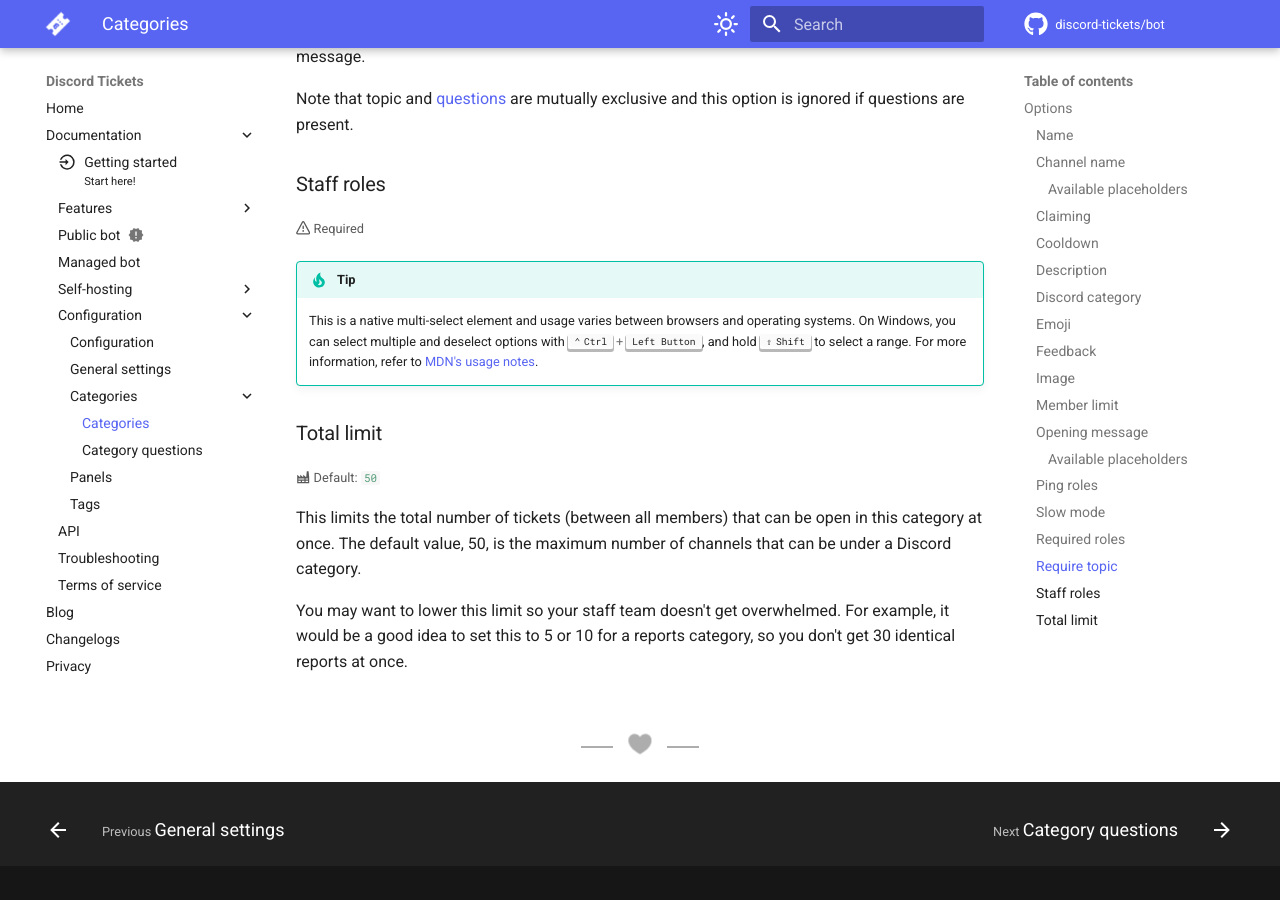
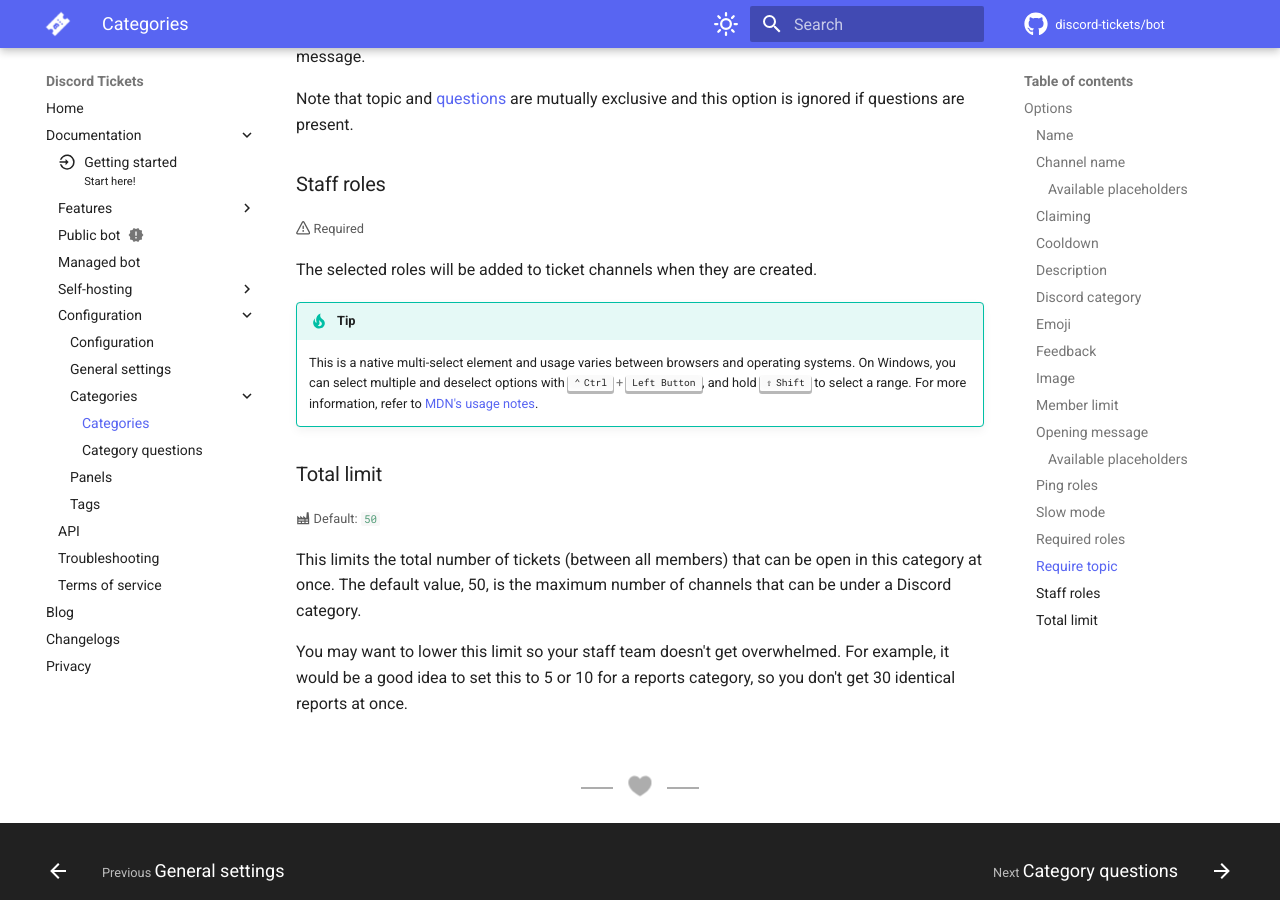
Before and after one commit to discord-tickets/docs, an MkDocs documentation site: the page built from docs/configuration/categories/index.md, in a window 1280 px wide and 900 px high, scrolled down 3747 px. Built offline with MkDocs 1.6.1 and Material for MkDocs 9.7.7, drawn with Linux system fonts in a browser that asks for light colours; emoji names are drawn with the system emoji font; comment, search, counter and statistics services are not loaded; some of the changed lines change nothing that is shown.

Commit message:
Fix things

```diff
--- a/docs/configuration/categories/index.md
+++ b/docs/configuration/categories/index.md
@@ -170,6 +170,8 @@ Note that topic and [questions](./questions.md) are mutually exclusive and this
 :octicons-alert-16: Required
 </small>
 
+The selected roles will be added to ticket channels when they are created.
+
 --8<-- "includes/multi-select.md"
 
 ### Total limit
--- a/docs/features/commands.md
+++ b/docs/features/commands.md
@@ -74,17 +74,17 @@ Add a member to either a specific ticket or the ticket channel the command is us
 ### :material-ticket:{ .blue title="Tickets-only" } `/claim`
 
 Allows a staff member to take ownership of the ticket. All other staff members will be removed from the channel.
-You can also [enable the claim button](../configuration/general.md#claim-button) on the ticket's opening message.
+You can also [enable the claim button](../configuration/general.md#claim) on the ticket's opening message.
 
 ### :material-ticket:{ .blue title="Tickets-only" } `/close`
 
 Send a request to close the ticket.
-You can also [enable the close button](../configuration/general.md#claim-button) on the ticket's opening message.
+You can also [enable the close button](../configuration/general.md#claim) on the ticket's opening message.
 
 When used by staff, the ticket creator must accept the request for the ticket to be closed.
 When used by the ticket creator, a staff member must accept the request for the ticket to be closed.
 
-Close requests can expire if [auto-closing](../configuration/general.md#auto-close) is enabled.
+Close requests can expire if [auto-closing](../configuration/general.md#auto-close-after) is enabled.
 
 #### Options
 
```
